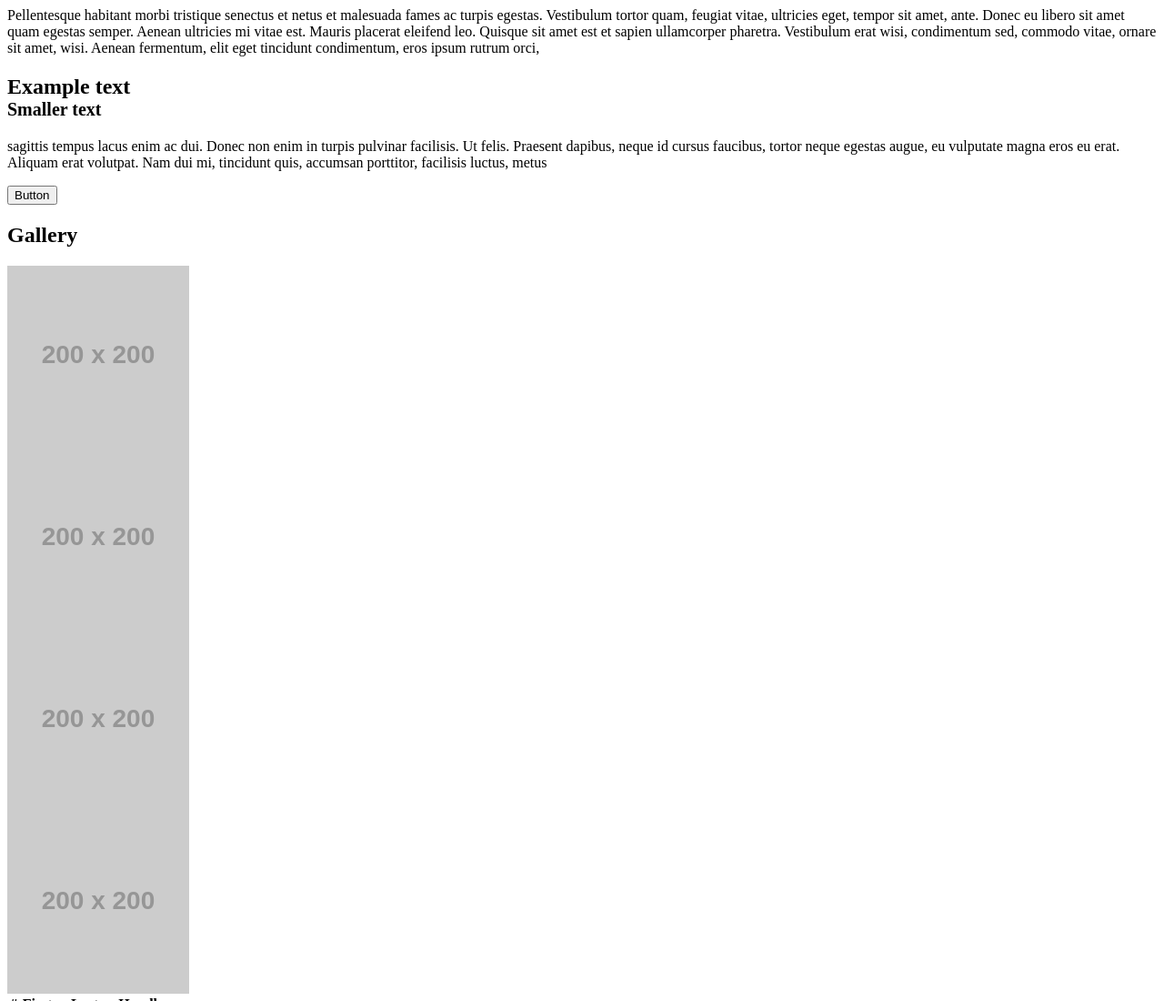
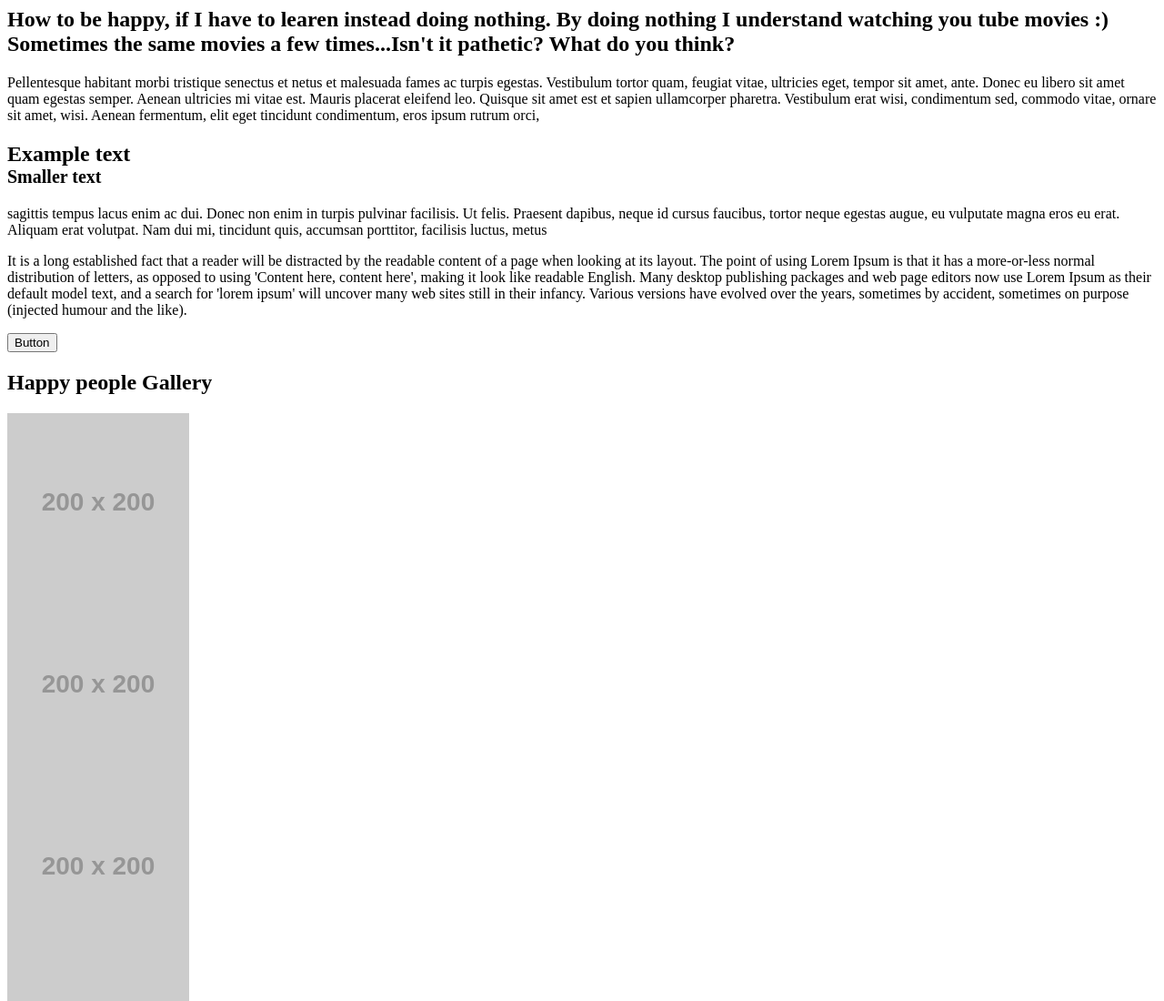
Before and after one commit to kasiak501/nauka-gita, a plain HTML site: page index.html in a window 1280 px wide. Shown: the top 1100 px of the page at 91% size. Drawn offline with Linux system fonts and the light colour scheme; placeholder pictures from the web are drawn by us.

Commit message:
Change title

```diff
--- a/index.html
+++ b/index.html
@@ -1,11 +1,21 @@
+<head>
+<title> Don't worry be more happy!
+    </title>
+</head>
+
 <section>
+    <h1> How to be happy, if I have to learen instead doing nothing. By doing nothing I understand watching you tube movies :) Sometimes the same movies a few times...Isn't it pathetic? What do you think?
+
+    </h1>
   <div class="container">
     <p class="text-justify">Pellentesque habitant morbi tristique senectus et netus et malesuada fames ac turpis egestas. Vestibulum tortor quam, feugiat vitae, ultricies eget, tempor sit amet, ante. Donec eu libero sit amet quam egestas semper. Aenean ultricies mi vitae est. Mauris placerat eleifend leo. Quisque sit amet est et sapien ullamcorper pharetra. Vestibulum erat wisi, condimentum sed, commodo vitae, ornare sit amet, wisi. Aenean fermentum, elit eget tincidunt condimentum, eros ipsum rutrum orci, <h1 class="text-center text-uppercase">Example text <br><small class="text-lowercase">Smaller text</small></h1> sagittis tempus lacus enim ac dui. Donec non enim in turpis pulvinar facilisis. Ut felis. Praesent dapibus, neque id cursus faucibus, tortor neque egestas augue, eu vulputate magna eros eu erat. Aliquam erat volutpat. Nam dui mi, tincidunt quis, accumsan porttitor, facilisis luctus, metus</p>
+    <p>
+    It is a long established fact that a reader will be distracted by the readable content of a page when looking at its layout. The point of using Lorem Ipsum is that it has a more-or-less normal distribution of letters, as opposed to using 'Content here, content here', making it look like readable English. Many desktop publishing packages and web page editors now use Lorem Ipsum as their default model text, and a search for 'lorem ipsum' will uncover many web sites still in their infancy. Various versions have evolved over the years, sometimes by accident, sometimes on purpose (injected humour and the like).</p>
   </div>
 <div class="mt-5"><button type="button" class="btn btn-primary center-block btn-lg">Button</button></div>
 <section>
   <div class="containe mt-5">
-    <h2 class="text-center ">Gallery</h2>
+    <h2 class="text-center "> Happy people Gallery</h2>
 	<div class="row">
 		<div class="col-md-3 col-sm-6 col-xs-12"><div class="photo text-center"><img src="http://placehold.it/200x200" alt="image" class="img-responsive img-thumbnail"></div></div>
 		<div class="col-md-3 col-sm-6 col-xs-12"><div class="photo text-center"><img src="http://placehold.it/200x200" alt="image" class="img-responsive img-thumbnail"></div></div>
```
